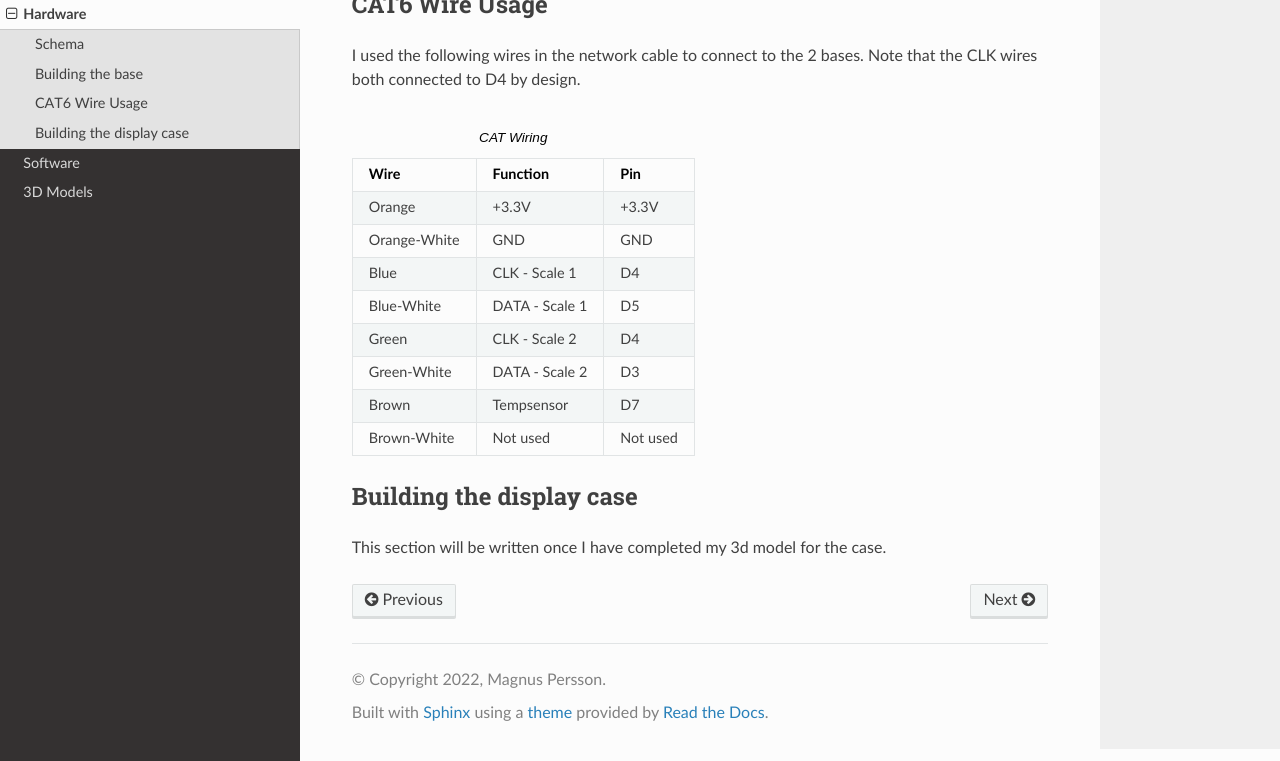
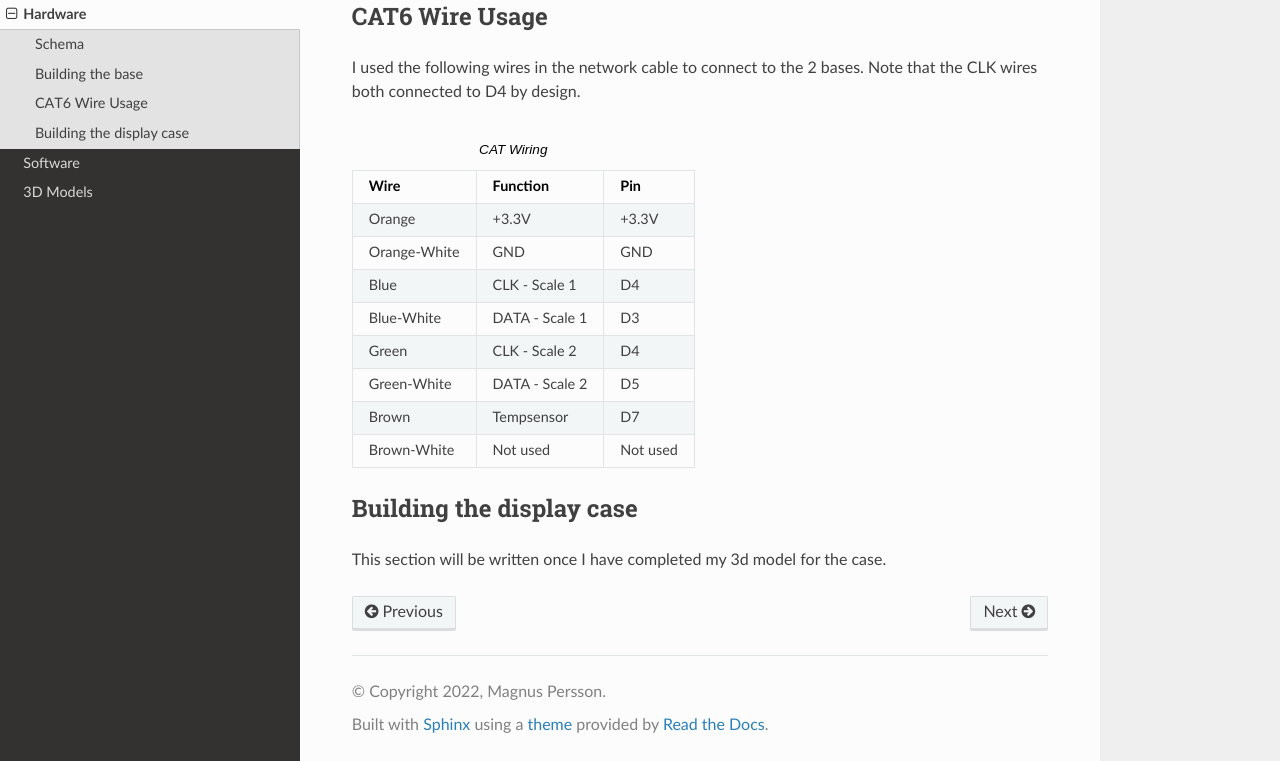
Before and after one commit to mp-se/kegmon, a Sphinx documentation site: the page built from src_docs/source/hardware.rst, in a window 1280 px wide and 900 px high, scrolled down 3437 px, cut to the strip 139-900 px from the top of the window. Built offline with Sphinx 7.4.7 and the Read the Docs theme 2.0.0, drawn with Linux system fonts in a browser that asks for light colours.

Commit message:
adjusted pins

```diff
--- a/src_docs/source/hardware.rst
+++ b/src_docs/source/hardware.rst
@@ -97,13 +97,13 @@
      - D4
    * - Blue-White
      - DATA - Scale 1
-     - D5
+     - D3
    * - Green
      - CLK - Scale 2
      - D4
    * - Green-White
      - DATA - Scale 2
-     - D3
+     - D5
    * - Brown
      - Tempsensor
      - D7
```
Also changed, not shown: src_docs/source/images/schema.jpg, 2 other files.
